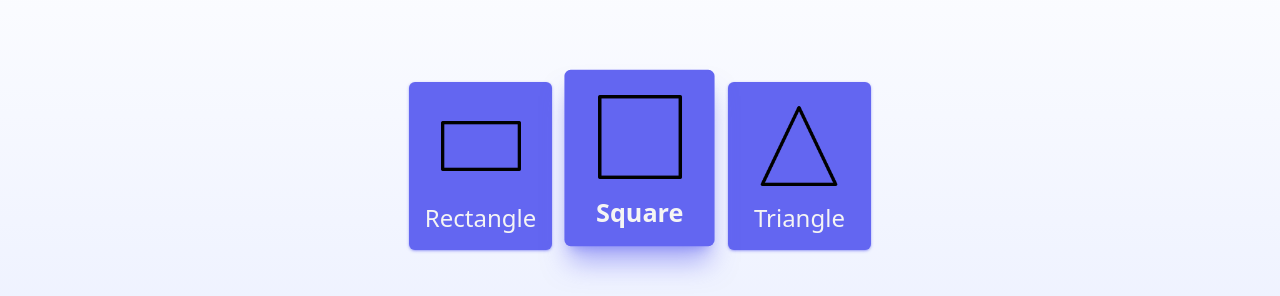
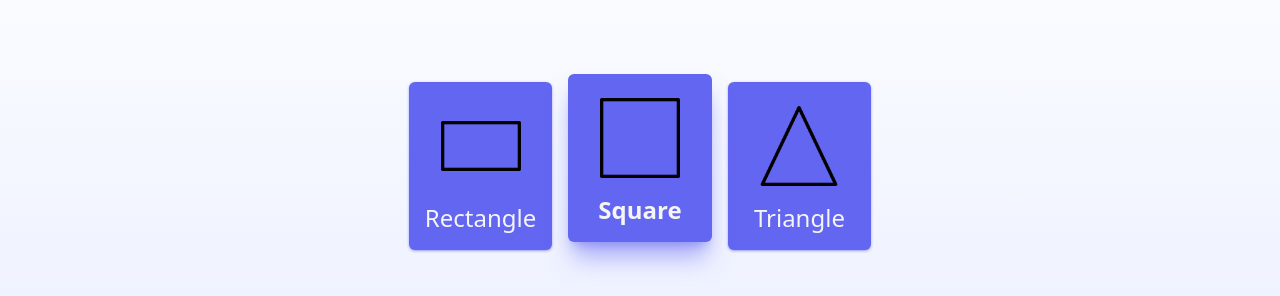
Before and after one commit to comskie/area-and-perimeter, a Vue app: page / in a window 1280 px wide. Shown: the part 126-422 px from the top of the page. Built offline with nearby package versions, Linux system fonts and the light colour scheme.

Commit message:
Update ShapeCard.vue

```diff
--- a/src/components/ShapeCard.vue
+++ b/src/components/ShapeCard.vue
@@ -22,7 +22,7 @@ const imagePath = new URL(`../assets/icons/${props.shape}.png`, import.meta.url)
     :class="[
       'flex cursor-pointer select-none flex-col items-center justify-center space-y-4 rounded-md border-indigo-600 bg-indigo-500 p-4  shadow-indigo-500/50 transition-all duration-200  ease-out dark:bg-indigo-600 dark:shadow-indigo-600/30',
       isActive
-        ? '-translate-y-2 scale-105 font-bold shadow-xl'
+        ? '-translate-y-2 font-bold shadow-xl'
         : 'shadow hover:-translate-y-1 hover:shadow-lg',
     ]"
   >
```
